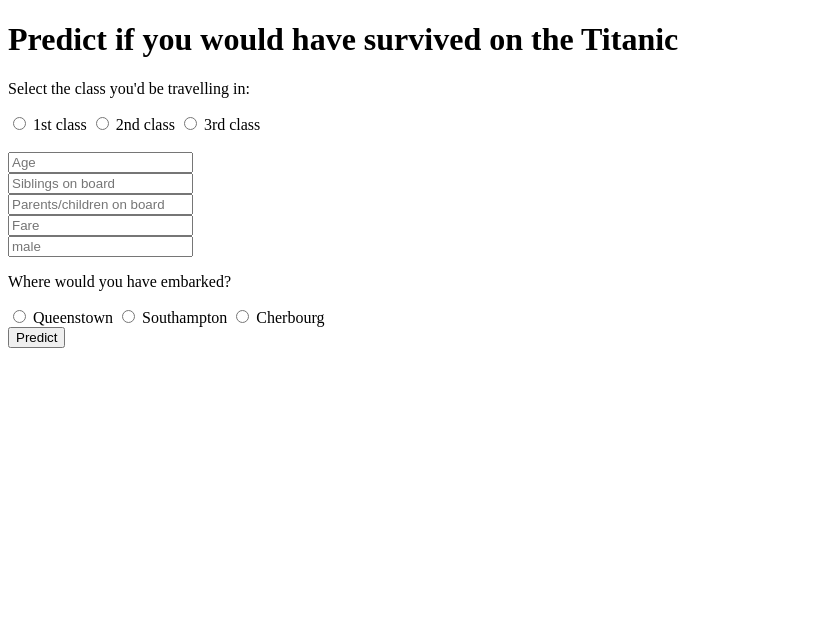
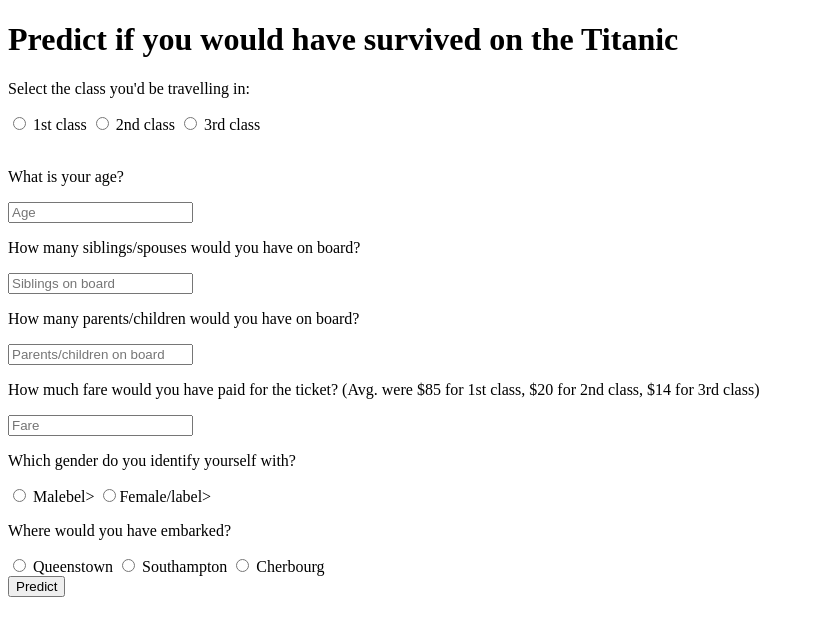
Before and after one commit to pranavtumkur/Predicting-if-you-would-survive-on-the-Titanic, a Flask app: page / in a window 1280 px wide. Shown: the top 636 px of the page, without its empty margins (0-814 px from the left). Run offline with Flask 2, Linux system fonts and the light colour scheme; parts of the project's set-up code (start-up, migrations or seed data) failed here and were passed over.

Commit message:
Update index.html

```diff
--- a/templates/index.html
+++ b/templates/index.html
@@ -24,11 +24,25 @@
 	  <label for="2">2nd class</label>
 	  <input type="radio" id="3" name="Pclass" value="3">
 	  <label for="3">3rd class</label><br><br>
+
+	<p>What is your age?</p>
 	<input type="number" step="0" min="1" name="Age" placeholder="Age" required="required" value="<?php echo isset($_POST['Age']) ? $_POST['Age'] : '' ?>" /><br>
+
+	<p>How many siblings/spouses would you have on board?</p>
 	<input type="number" step="0" min="0" name="SibSp" placeholder="Siblings on board" required="required" /><br>
+
+	<p>How many parents/children would you have on board?</p>
 	<input type="text" name="Parch" placeholder="Parents/children on board" required="required" /><br>
+
+	<p>How much fare would you have paid for the ticket? (Avg. were $85 for 1st class, $20 for 2nd class, $14 for 3rd class)</p>
 	<input type="number" step="0" min="0" name="Fare" placeholder="Fare" required="required" /><br>
-	<input type="text" name="male" placeholder="male" required="required" /><br>
+
+	<p>Which gender do you identify yourself with?</p>
+	  <input type="radio" id="male" name="male" value="1">
+	  <label for="male">Malebel>
+	  <input type="radio" id="female" name="male" value="0>
+	  <label for="female">Female/label><br>
+
 	<p>Where would you have embarked?</p>
 	  <input type="radio" id="Q" name="Q" value="1">
 	  <label for="Q">Queenstown</label>
```
